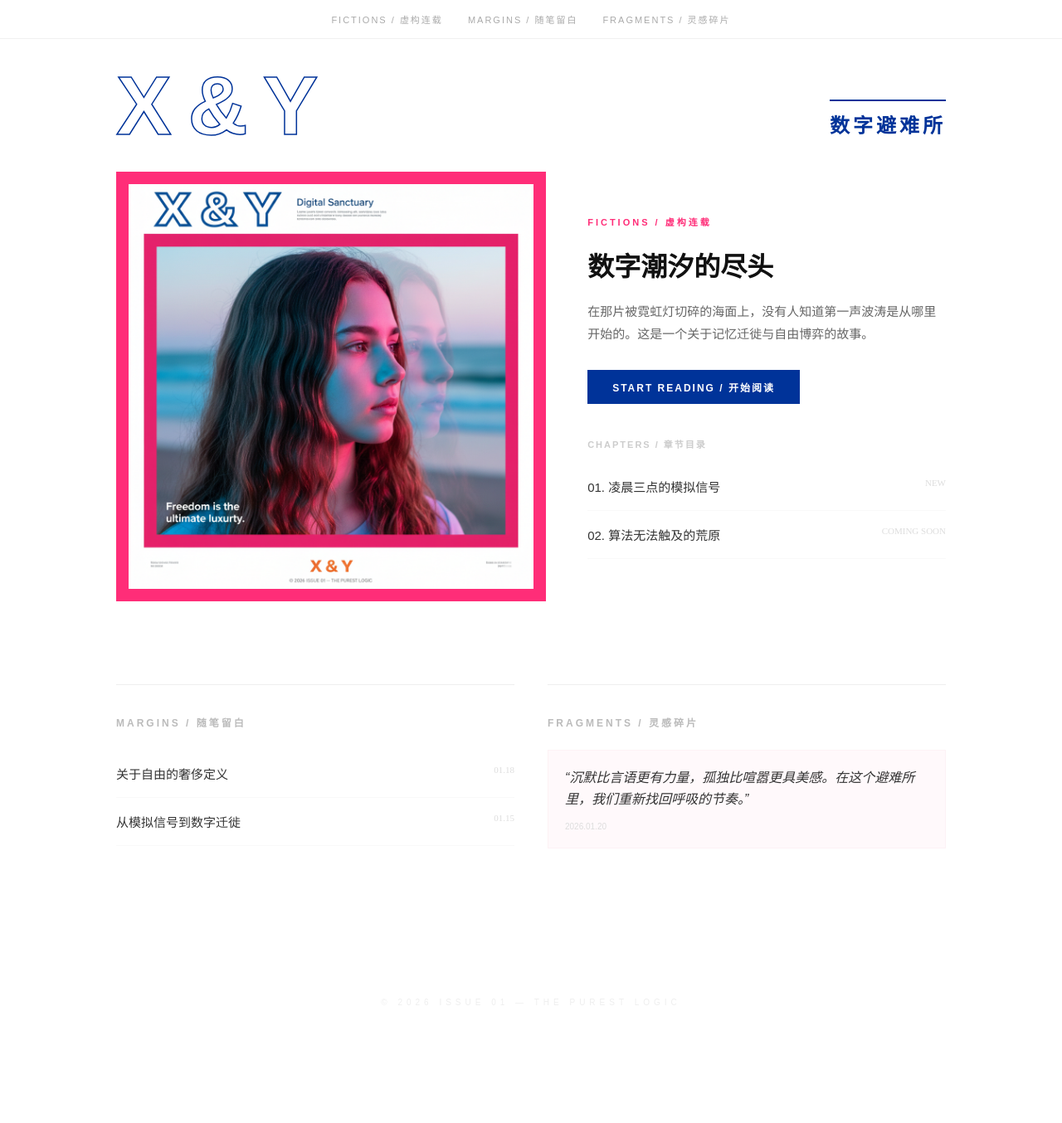
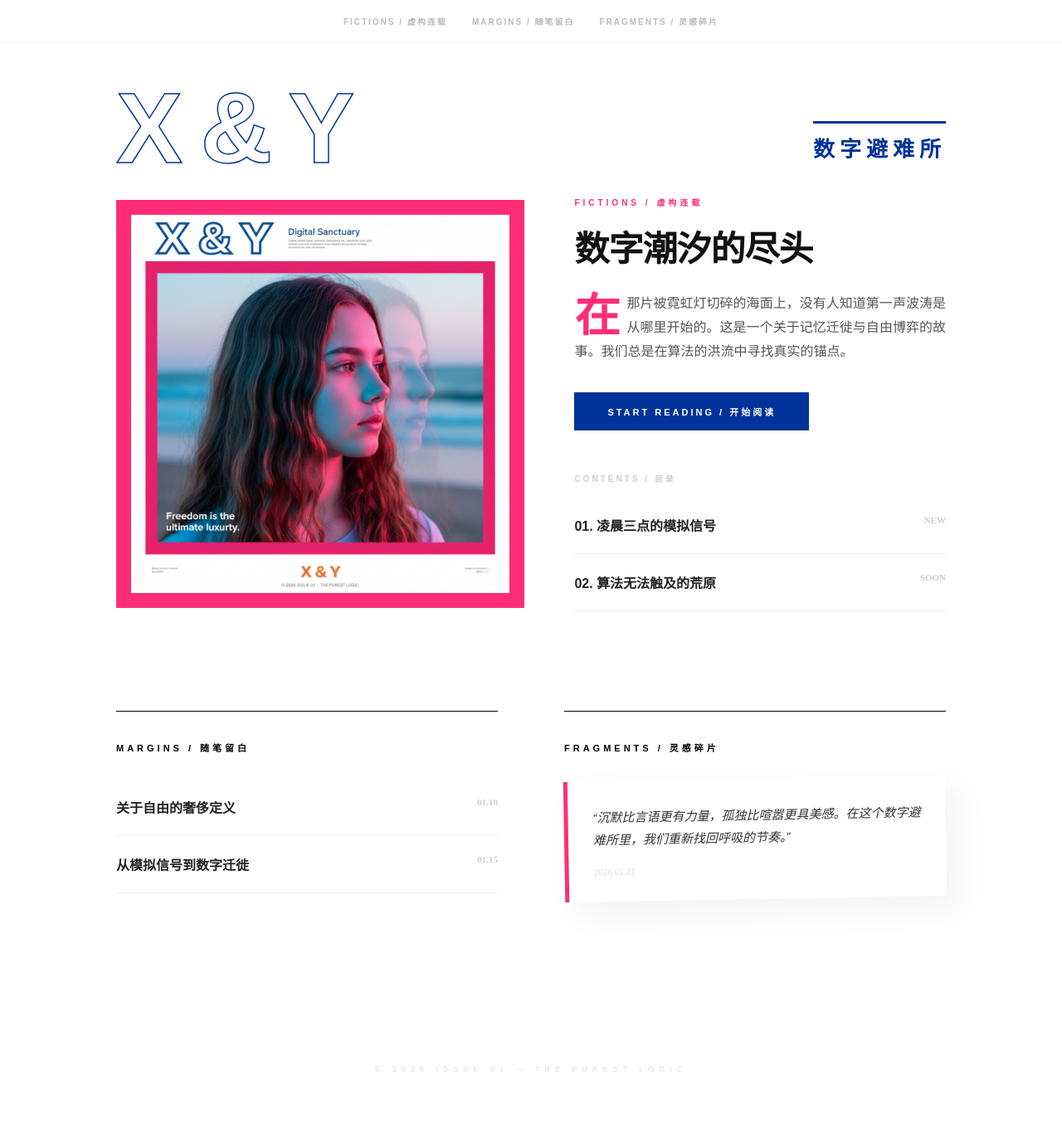
Before and after one commit to xyuk16/X-Y, a plain HTML site: page index.html in a window 1280 px wide. Shown: the whole page at 83% size. Before the commit the page ends 1254 px from the top, so only its background shows below. Drawn offline with Linux system fonts and the light colour scheme.

Commit message:
index.html

```diff
--- a/index.html
+++ b/index.html
@@ -6,57 +6,72 @@
     <title>X & Y | Digital Sanctuary</title>
     <style>
         :root { --hot-pink: #ff2d78; --navy: #003399; }
-        body, html { margin: 0; padding: 0; background: #fff; font-family: "PingFang SC", "Hiragino Sans GB", sans-serif; scroll-behavior: smooth; }
+        body, html { margin: 0; padding: 0; background: #fff; font-family: "PingFang SC", "Hiragino Sans GB", sans-serif; scroll-behavior: smooth; -webkit-font-smoothing: antialiased; }
 
-        /* 1. 顶部导航：已更新为中英双语 */
+        /* 导航栏：增加虚化效果 */
         nav {
-            position: sticky; top: 0; background: rgba(255,255,255,0.9);
-            backdrop-filter: blur(10px); z-index: 100; border-bottom: 1px solid #f0f0f0;
-            display: flex; justify-content: center; padding: 15px 0;
+            position: sticky; top: 0; background: rgba(255,255,255,0.8);
+            backdrop-filter: blur(20px); -webkit-backdrop-filter: blur(20px);
+            z-index: 100; border-bottom: 1px solid rgba(0,0,0,0.05);
+            display: flex; justify-content: center; padding: 18px 0;
         }
-        nav a { margin: 0 15px; text-decoration: none; color: #aaa; font-size: 11px; letter-spacing: 2px; text-transform: uppercase; transition: 0.3s; }
+        nav a { margin: 0 15px; text-decoration: none; color: #bbb; font-size: 10px; letter-spacing: 2px; text-transform: uppercase; transition: 0.3s; font-weight: bold; }
         nav a:hover { color: var(--hot-pink); }
 
-        /* 2. 杂志页眉排版 */
-        header { max-width: 1000px; margin: 0 auto; padding: 40px 20px; display: flex; justify-content: space-between; align-items: flex-end; }
-        .logo { font-size: clamp(50px, 8vw, 100px); font-weight: 900; color: transparent; -webkit-text-stroke: 1.5px var(--navy); line-height: 0.8; letter-spacing: -4px; }
-        .sanctuary-title { text-align: right; border-top: 2px solid var(--navy); padding-top: 10px; color: var(--navy); }
-        .sanctuary-title h2 { font-size: 24px; margin: 0; letter-spacing: 4px; font-weight: 600; }
+        /* 杂志页眉：极致对比 */
+        header { max-width: 1000px; margin: 0 auto; padding: 60px 20px 40px; display: flex; justify-content: space-between; align-items: flex-end; }
+        .logo { font-size: clamp(60px, 12vw, 120px); font-weight: 900; color: transparent; -webkit-text-stroke: 1.5px var(--navy); line-height: 0.7; letter-spacing: -6px; }
+        .sanctuary-title { text-align: right; border-top: 3px solid var(--navy); padding-top: 10px; color: var(--navy); }
+        .sanctuary-title h2 { font-size: 26px; margin: 0; letter-spacing: 6px; font-weight: 800; }
 
-        /* 3. 小说连载专区 (左图右文) */
-        .novel-hero { max-width: 1000px; margin: 0 auto 100px; padding: 0 20px; display: grid; grid-template-columns: 1.2fr 1fr; gap: 50px; align-items: center; }
-        .pink-frame { border: 15px solid var(--hot-pink); position: relative; overflow: hidden; }
-        .pink-frame img { width: 100%; display: block; height: auto; }
+        /* 小说连载专区：布局优化 */
+        .novel-hero { max-width: 1000px; margin: 0 auto 120px; padding: 0 20px; display: grid; grid-template-columns: 1.1fr 1fr; gap: 60px; align-items: center; }
+        .pink-frame { border: 18px solid var(--hot-pink); position: relative; overflow: hidden; transition: 0.5s cubic-bezier(0.19, 1, 0.22, 1); }
+        .pink-frame img { width: 100%; display: block; transition: 0.8s; }
+        .pink-frame:hover img { transform: scale(1.05); }
 
-        .novel-info .tag { color: var(--hot-pink); font-size: 11px; font-weight: bold; letter-spacing: 3px; }
-        .novel-info h3 { font-size: 32px; margin: 20px 0; font-weight: 600; color: #111; }
-        .novel-info p { color: #666; line-height: 1.8; margin-bottom: 30px; font-size: 15px; }
-        .read-btn { display: inline-block; padding: 12px 30px; background: var(--navy); color: white; text-decoration: none; font-size: 12px; letter-spacing: 2px; font-weight: bold; }
+        .novel-info .tag { color: var(--hot-pink); font-size: 10px; font-weight: 900; letter-spacing: 4px; display: block; margin-bottom: 15px; }
+        .novel-info h3 { font-size: 42px; margin: 0 0 25px; font-weight: 700; color: #111; letter-spacing: -1px; }
 
-        /* 4. 分类索引区块 */
-        .index-section { max-width: 1000px; margin: 0 auto; padding: 0 20px 100px; }
-        .index-grid { display: grid; grid-template-columns: 1fr 1fr; gap: 40px; }
-        .category-box { border-top: 1px solid #eee; padding-top: 20px; }
-        .category-box h4 { font-size: 12px; color: #bbb; letter-spacing: 3px; margin-bottom: 25px; font-weight: 700; }
+        /* 核心优化：首字下沉 */
+        .novel-description::first-letter {
+            float: left; font-size: 55px; line-height: 45px; padding-top: 4px; padding-right: 8px;
+            color: var(--hot-pink); font-weight: 900; font-family: "Georgia", serif;
+        }
+        .novel-description { color: #555; line-height: 1.8; margin-bottom: 35px; font-size: 16px; text-align: justify; }
 
-        .item-row { display: flex; justify-content: space-between; padding: 18px 0; border-bottom: 1px solid #f9f9f9; text-decoration: none; color: #333; transition: 0.2s; }
-        .item-row:hover { color: var(--hot-pink); transform: translateX(5px); }
-        .item-row span { font-size: 15px; font-weight: 500; }
-        .item-row .date { color: #ddd; font-size: 11px; font-family: serif; }
+        .read-btn { display: inline-block; padding: 15px 40px; background: var(--navy); color: white; text-decoration: none; font-size: 11px; letter-spacing: 3px; font-weight: bold; transition: 0.3s; }
+        .read-btn:hover { background: var(--hot-pink); transform: translateY(-3px); box-shadow: 0 10px 20px rgba(255, 45, 120, 0.2); }
 
-        /* 碎片预览卡片特殊样式 */
-        .fragment-card { background: #fff9fb; padding: 20px; border: 1px solid #fdf2f5; display: block; text-decoration: none; color: #333; }
-        .fragment-card span { font-style: italic; line-height: 1.6; display: block; }
+        /* 分类索引区块：增加错落感 */
+        .index-section { max-width: 1000px; margin: 0 auto 100px; padding: 0 20px; }
+        .index-grid { display: grid; grid-template-columns: 1fr 1fr; gap: 80px; }
+        .category-box { border-top: 1px solid #000; padding-top: 20px; }
+        .category-box h4 { font-size: 11px; color: #000; letter-spacing: 4px; margin-bottom: 30px; font-weight: 900; }
 
-        footer { text-align: center; padding: 80px 0 40px; color: #eee; font-size: 10px; letter-spacing: 5px; text-transform: uppercase; }
+        .item-row { display: flex; justify-content: space-between; padding: 22px 0; border-bottom: 1px solid #f0f0f0; text-decoration: none; color: #222; transition: 0.3s; }
+        .item-row:hover { color: var(--hot-pink); padding-left: 10px; }
+        .item-row span { font-size: 16px; font-weight: 600; }
+        .item-row .date { color: #ccc; font-size: 11px; font-family: serif; }
 
-        /* 手机端适配 */
+        /* 灵感碎片：旋转便签感 */
+        .fragment-card {
+            background: #fff; padding: 30px; border-left: 5px solid var(--hot-pink);
+            box-shadow: 15px 15px 40px rgba(0,0,0,0.05);
+            text-decoration: none; color: #333; display: block;
+            transform: rotate(-1deg); transition: 0.3s;
+        }
+        .fragment-card:hover { transform: rotate(0deg) scale(1.02); }
+        .fragment-card span { font-style: italic; line-height: 1.8; font-size: 15px; display: block; }
+
+        footer { text-align: center; padding: 100px 0 60px; color: #ddd; font-size: 9px; letter-spacing: 6px; }
+
         @media (max-width: 768px) {
-            .novel-hero { grid-template-columns: 1fr; gap: 30px; }
-            .index-grid { grid-template-columns: 1fr; }
-            header { padding: 30px 20px; }
-            .logo { font-size: 60px; }
-            nav a { margin: 0 8px; font-size: 9px; letter-spacing: 1px; }
+            .novel-hero { grid-template-columns: 1fr; gap: 40px; }
+            .index-grid { grid-template-columns: 1fr; gap: 60px; }
+            header { padding: 40px 20px; }
+            .logo { font-size: 70px; }
+            .pink-frame { border-width: 12px; }
         }
     </style>
 </head>
@@ -81,13 +96,13 @@
             <div class="novel-info">
                 <span class="tag">FICTIONS / 虚构连载</span>
                 <h3>数字潮汐的尽头</h3>
-                <p>在那片被霓虹灯切碎的海面上，没有人知道第一声波涛是从哪里开始的。这是一个关于记忆迁徙与自由博弈的故事。</p>
+                <p class="novel-description">在那片被霓虹灯切碎的海面上，没有人知道第一声波涛是从哪里开始的。这是一个关于记忆迁徙与自由博弈的故事。我们总是在算法的洪流中寻找真实的锚点。</p>
                 <a href="novel-01.html" class="read-btn">START READING / 开始阅读</a>
 
-                <div style="margin-top: 40px;">
-                    <h4 style="font-size: 11px; color: #ccc; letter-spacing: 2px;">CHAPTERS / 章节目录</h4>
+                <div style="margin-top: 50px;">
+                    <h4 style="font-size: 10px; color: #ccc; letter-spacing: 3px; margin-bottom: 15px;">CONTENTS / 目录</h4>
                     <a href="novel-01.html" class="item-row"><span>01. 凌晨三点的模拟信号</span><span class="date">NEW</span></a>
-                    <a href="#" class="item-row"><span>02. 算法无法触及的荒原</span><span class="date">COMING SOON</span></a>
+                    <a href="#" class="item-row"><span>02. 算法无法触及的荒原</span><span class="date">SOON</span></a>
                 </div>
             </div>
         </section>
@@ -102,8 +117,8 @@
                 <div class="category-box" id="fragments">
                     <h4>FRAGMENTS / 灵感碎片</h4>
                     <a href="#" class="fragment-card">
-                        <span>“沉默比言语更有力量，孤独比喧嚣更具美感。在这个避难所里，我们重新找回呼吸的节奏。”</span>
-                        <small style="display: block; margin-top: 15px; color: #ddd; font-size: 10px;">2026.01.20</small>
+                        <span>“沉默比言语更有力量，孤独比喧嚣更具美感。在这个数字避难所里，我们重新找回呼吸的节奏。”</span>
+                        <small style="display: block; margin-top: 20px; color: #ddd; font-size: 10px;">2026.01.21</small>
                     </a>
                 </div>
             </div>
```
